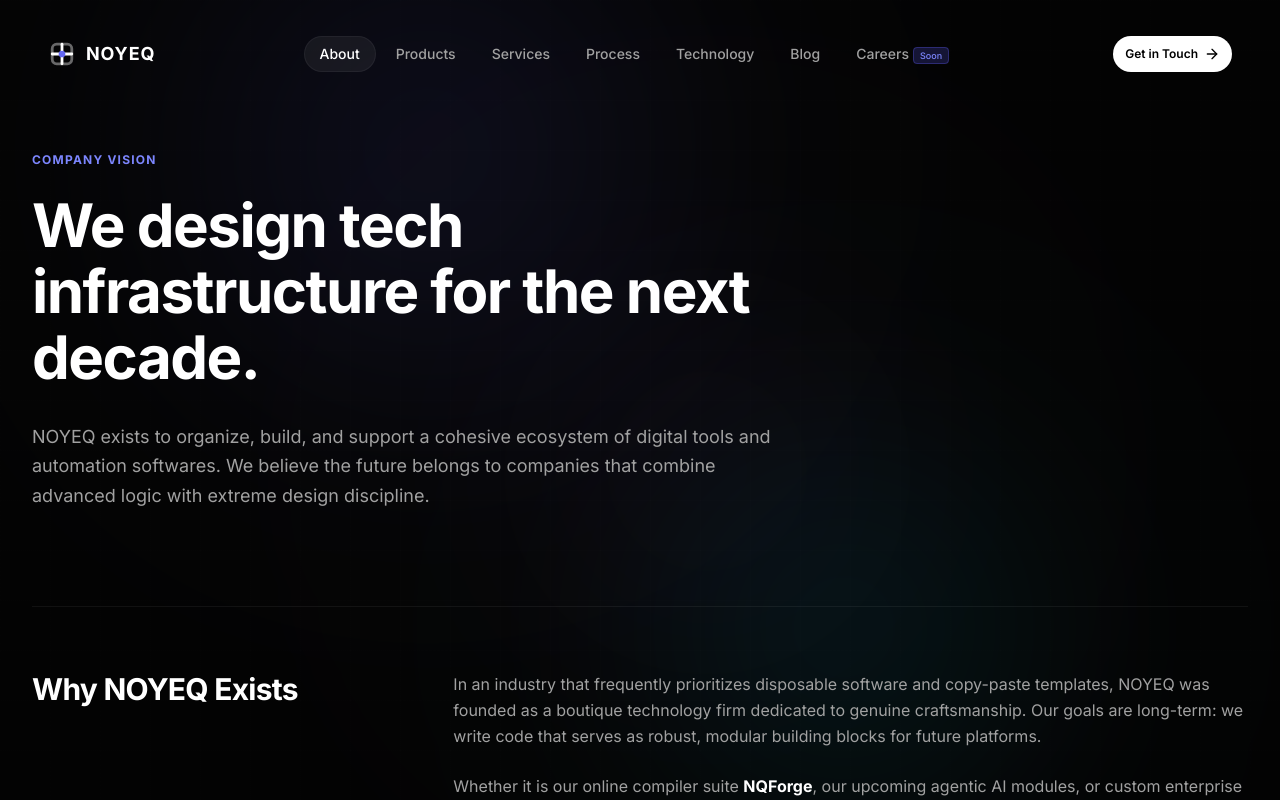
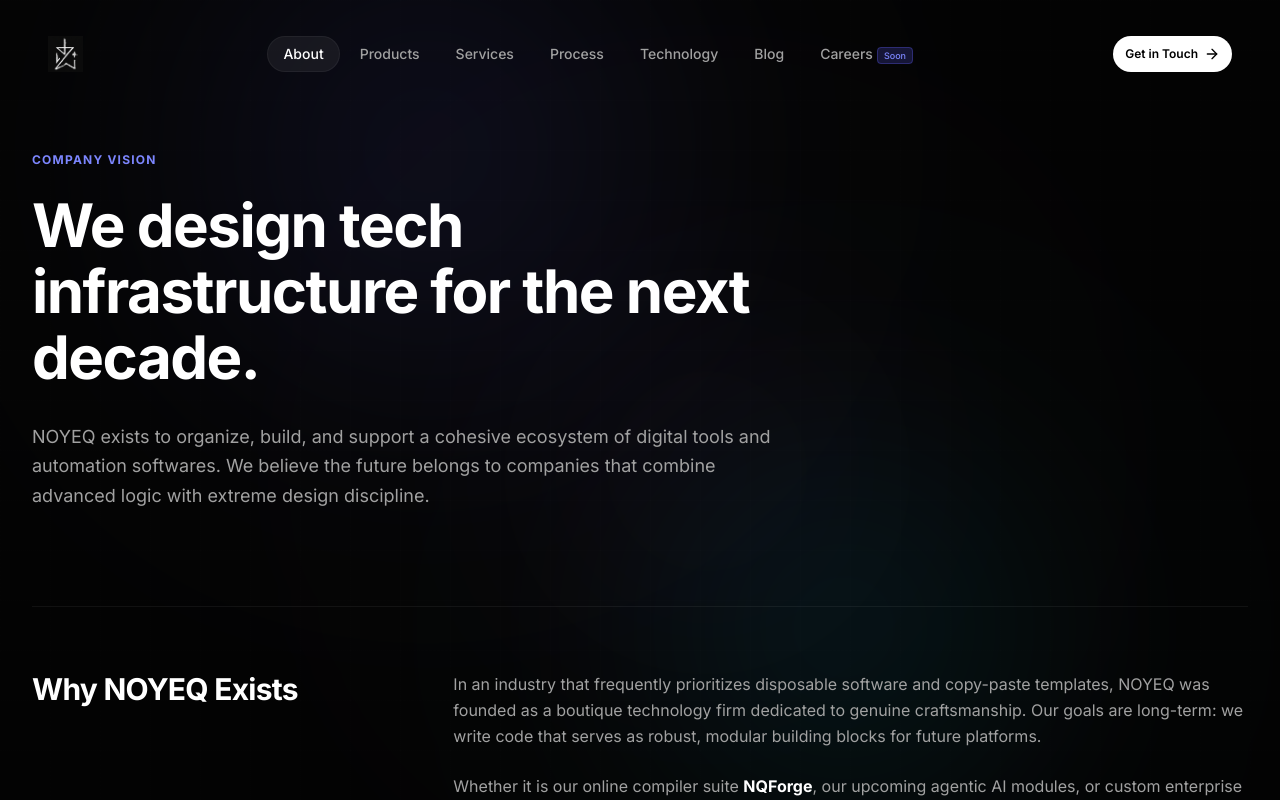
Before and after one commit to NOYEQ/noyeq-site, a Next.js app: page /about in a window 1280 px wide. Shown: the top 800 px of the page. Built offline with nearby package versions, Linux system fonts and the light colour scheme.

Commit message:
feat: update components to use new logo and improve code consistency

```diff
--- a/src/app/about/page.tsx
+++ b/src/app/about/page.tsx
@@ -1,6 +1,5 @@
 'use client';
 
-import { motion } from 'framer-motion';
 import { Eye, Shield, Target, Users, Landmark, Flame } from 'lucide-react';
 import PageTransition from '@/components/PageTransition';
 
@@ -110,7 +109,7 @@
           </div>
 
           <div className="grid grid-cols-1 lg:grid-cols-3 gap-8">
-            {principles.map((pr, idx) => {
+            {principles.map((pr) => {
               const Icon = pr.icon;
               return (
                 <div key={pr.title} className="glass-panel p-8 rounded-2xl flex flex-col gap-4">
@@ -135,7 +134,7 @@
           </div>
 
           <div className="grid grid-cols-1 lg:grid-cols-3 gap-8">
-            {leaders.map((leader, i) => (
+            {leaders.map((leader) => (
               <div
                 key={leader.name}
                 className="glass-panel p-8 rounded-2xl flex flex-col gap-6 relative overflow-hidden"
--- a/src/app/careers/page.tsx
+++ b/src/app/careers/page.tsx
@@ -2,7 +2,7 @@
 
 import { useState } from 'react';
 import { motion } from 'framer-motion';
-import { Mail, Briefcase, Sparkles, MapPin, Code2, Layers, PenTool } from 'lucide-react';
+import { Briefcase, Sparkles, MapPin, Code2, Layers, PenTool } from 'lucide-react';
 import { Button } from '@/components/ui/button';
 import PageTransition from '@/components/PageTransition';
 
--- a/src/app/contact/page.tsx
+++ b/src/app/contact/page.tsx
@@ -39,7 +39,7 @@
     }
   });
 
-  const onSubmit = async (data: ContactFormValues) => {
+  const onSubmit = async () => {
     setIsSubmitting(true);
     // Simulate API compile and write
     await new Promise(resolve => setTimeout(resolve, 1500));
@@ -59,7 +59,7 @@
             Inquiries
           </span>
           <h1 className="text-4xl sm:text-5xl font-bold font-heading text-white tracking-tight leading-[1.1]">
-            Let's build something durable.
+            Let&apos;s build something durable.
           </h1>
           <p className="text-neutral-400 text-sm sm:text-base leading-relaxed">
             Reach out to our strategy desk. Whether you have a custom software project request, an ecosystem partnership brief, or a product proposal, we are ready to align.
--- a/src/app/process/page.tsx
+++ b/src/app/process/page.tsx
@@ -173,7 +173,7 @@
                       {phases[selectedPhase].name}
                     </h2>
                     <p className="text-sm text-neutral-300 italic">
-                      "{phases[selectedPhase].subtitle}"
+                      &ldquo;{phases[selectedPhase].subtitle}&rdquo;
                     </p>
                   </div>
 
--- a/src/app/products/page.tsx
+++ b/src/app/products/page.tsx
@@ -2,7 +2,7 @@
 
 import { useState } from 'react';
 import { motion, AnimatePresence } from 'framer-motion';
-import { Terminal, Sparkles, Smartphone, Share2, ShieldAlert, Cpu, ExternalLink, ArrowRight, Layers, HelpCircle } from 'lucide-react';
+import { Terminal, Sparkles, Smartphone, Share2, Cpu, ExternalLink, ArrowRight, Layers, HelpCircle } from 'lucide-react';
 import { buttonVariants } from '@/components/ui/button';
 import { cn } from '@/lib/utils';
 import Link from 'next/link';
--- a/src/app/services/page.tsx
+++ b/src/app/services/page.tsx
@@ -1,6 +1,5 @@
 'use client';
 
-import { motion } from 'framer-motion';
 import { Terminal, AppWindow, Smartphone, Cloud, Cog, Share2, Layers, ShieldAlert, PenTool, HelpCircle, ArrowRight } from 'lucide-react';
 import { buttonVariants } from '@/components/ui/button';
 import { cn } from '@/lib/utils';
@@ -122,7 +121,7 @@
 
               {/* Group Services Grid */}
               <div className="lg:col-span-8 grid grid-cols-1 sm:grid-cols-2 gap-8">
-                {group.services.map((service, idx) => {
+                {group.services.map((service) => {
                   const Icon = service.icon;
                   return (
                     <div
--- a/src/app/technology/page.tsx
+++ b/src/app/technology/page.tsx
@@ -1,7 +1,6 @@
 'use client';
 
-import { motion } from 'framer-motion';
-import { Cpu, Code2, Database, Cloud, Terminal, Server, ArrowRight, ShieldCheck, Zap, Repeat } from 'lucide-react';
+import { Cpu, Database, Cloud, Server, ArrowRight, ShieldCheck, Zap, Repeat } from 'lucide-react';
 import { buttonVariants } from '@/components/ui/button';
 import { cn } from '@/lib/utils';
 import Link from 'next/link';
@@ -152,7 +151,7 @@
           <div className="flex flex-col gap-4 max-w-xl">
             <h3 className="text-2xl font-bold font-heading text-white">Review our system architectures</h3>
             <p className="text-neutral-400 text-sm leading-relaxed">
-              We compile code following strict guidelines, supporting docker deployment, serverless routing rules, and multi-region database replications. Let's build your enterprise architecture.
+              We compile code following strict guidelines, supporting docker deployment, serverless routing rules, and multi-region database replications. Let&apos;s build your enterprise architecture.
             </p>
           </div>
           <Link
--- a/src/components/Footer.tsx
+++ b/src/components/Footer.tsx
@@ -1,6 +1,7 @@
 'use client';
 
 import Link from 'next/link';
+import Image from 'next/image';
 import { ArrowRight, Github, Twitter, Linkedin, Mail } from 'lucide-react';
 import { useState } from 'react';
 
@@ -28,29 +29,14 @@
 
           {/* Brand block */}
           <div className="lg:col-span-2 flex flex-col gap-6">
-            <Link href="/" className="flex items-center gap-2.5">
-              <svg
-                width="32"
-                height="32"
-                viewBox="0 0 100 100"
-                fill="none"
-                xmlns="http://www.w3.org/2000/svg"
-                className="text-white"
-              >
-                <rect x="15" y="15" width="70" height="70" rx="16" stroke="currentColor" strokeWidth="10" className="opacity-40" />
-                <path d="M50 15V85" stroke="currentColor" strokeWidth="10" strokeLinecap="round" />
-                <path d="M15 50H85" stroke="currentColor" strokeWidth="10" strokeLinecap="round" />
-                <circle cx="50" cy="50" r="12" fill="url(#footer-logo-grad)" />
-                <defs>
-                  <linearGradient id="footer-logo-grad" x1="0" y1="0" x2="100" y2="100">
-                    <stop stopColor="#6366f1" />
-                    <stop offset="1" stopColor="#06b6d4" />
-                  </linearGradient>
-                </defs>
-              </svg>
-              <span className="font-heading font-bold text-xl tracking-wider text-white">
-                NOYEQ
-              </span>
+            <Link href="/" className="flex items-center">
+              <Image
+                src="/noyeq_logo.png"
+                alt="NOYEQ"
+                width={220}
+                height={56}
+                className="h-9 sm:h-10 w-auto"
+              />
             </Link>
             <p className="text-neutral-400 text-sm max-w-sm leading-relaxed">
               NOYEQ is a leading global technology house building the future of software, artificial intelligence, and automated platforms. We design digital products that empower human potential.
--- a/src/components/Navbar.tsx
+++ b/src/components/Navbar.tsx
@@ -2,10 +2,10 @@
 
 import { useState, useEffect } from 'react';
 import Link from 'next/link';
+import Image from 'next/image';
 import { usePathname } from 'next/navigation';
 import { motion, AnimatePresence } from 'framer-motion';
 import { Menu, X, ArrowRight } from 'lucide-react';
-import { Button } from '@/components/ui/button';
 
 import { buttonVariants } from '@/components/ui/button';
 import { cn } from '@/lib/utils';
@@ -38,11 +38,6 @@
     return () => window.removeEventListener('scroll', handleScroll);
   }, []);
 
-  // Close mobile menu on route change
-  useEffect(() => {
-    setMobileMenuOpen(false);
-  }, [pathname]);
-
   return (
     <header className="fixed top-0 left-0 right-0 z-50 px-4 sm:px-6 lg:px-8 pt-4 pointer-events-none">
       <motion.div
@@ -57,29 +52,15 @@
       >
         <div className="flex items-center justify-between">
           {/* Logo */}
-          <Link href="/" className="flex items-center gap-2.5 group">
-            <svg
-              width="28"
-              height="28"
-              viewBox="0 0 100 100"
-              fill="none"
-              xmlns="http://www.w3.org/2000/svg"
-              className="text-white transition-transform duration-500 group-hover:rotate-[180deg]"
-            >
-              <rect x="15" y="15" width="70" height="70" rx="16" stroke="currentColor" strokeWidth="10" className="opacity-40" />
-              <path d="M50 15V85" stroke="currentColor" strokeWidth="10" strokeLinecap="round" />
-              <path d="M15 50H85" stroke="currentColor" strokeWidth="10" strokeLinecap="round" />
-              <circle cx="50" cy="50" r="12" fill="url(#logo-grad)" />
-              <defs>
-                <linearGradient id="logo-grad" x1="0" y1="0" x2="100" y2="100">
-                  <stop stopColor="#6366f1" />
-                  <stop offset="1" stopColor="#06b6d4" />
-                </linearGradient>
-              </defs>
-            </svg>
-            <span className="font-heading font-bold text-lg tracking-wider text-white">
-              NOYEQ
-            </span>
+          <Link href="/" className="flex items-center">
+            <Image
+              src="/noyeq_logo.png"
+              alt="NOYEQ"
+              width={220}
+              height={56}
+              priority
+              className="h-8 sm:h-9 w-auto"
+            />
           </Link>
 
           {/* Desktop Navigation */}
@@ -159,6 +140,7 @@
                 >
                   <Link
                     href={item.path}
+                    onClick={() => setMobileMenuOpen(false)}
                     className={`block py-2 text-base font-medium transition-colors ${
                       pathname === item.path ? 'text-white font-semibold' : 'text-neutral-400'
                     }`}
@@ -180,6 +162,7 @@
               <div className="border-t border-white/[0.08] pt-4 mt-2">
                 <Link
                   href="/contact"
+                  onClick={() => setMobileMenuOpen(false)}
                   className={cn(
                     buttonVariants({ variant: "default" }),
                     "w-full bg-white text-black hover:bg-neutral-200 rounded-full py-5 text-sm font-semibold justify-center shadow-lg flex items-center"
```
Also changed, not shown: src/app/page.tsx (+3 -4 lines), public/noyeq_logo.png (added).
